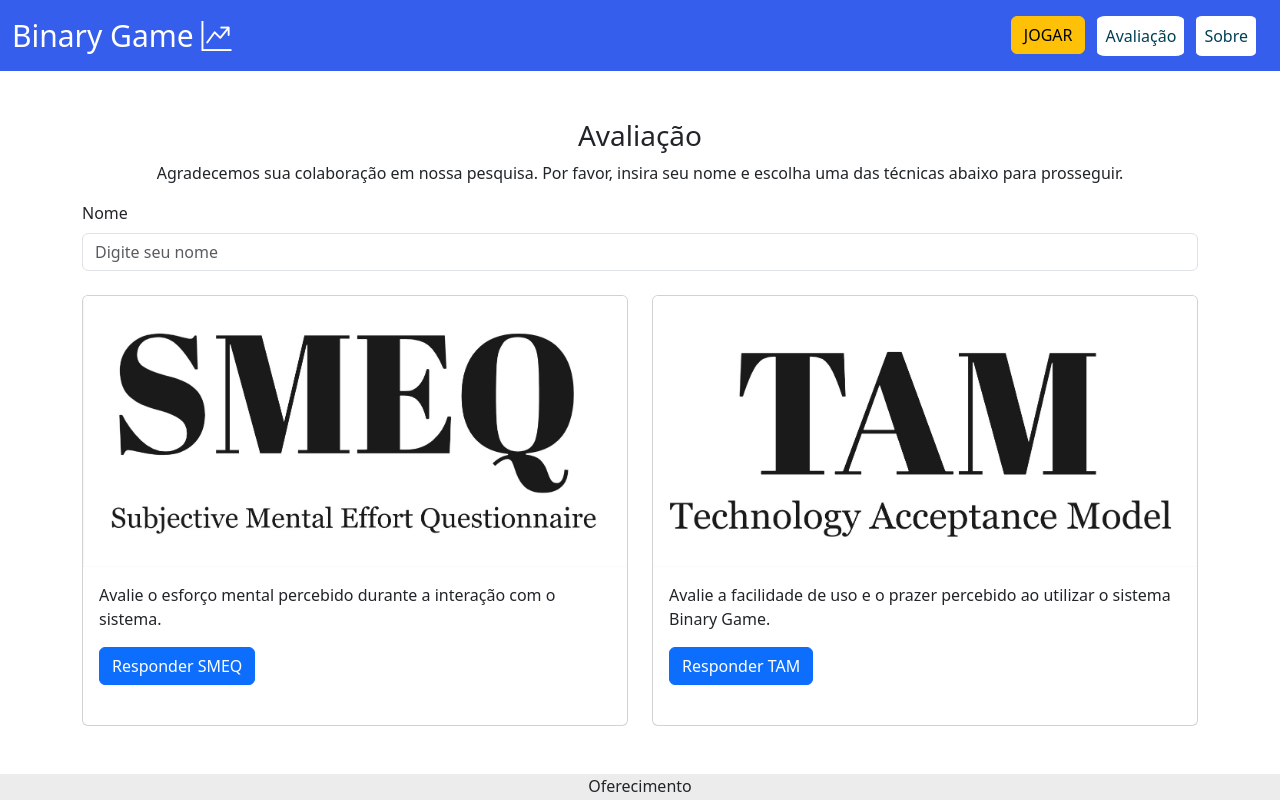
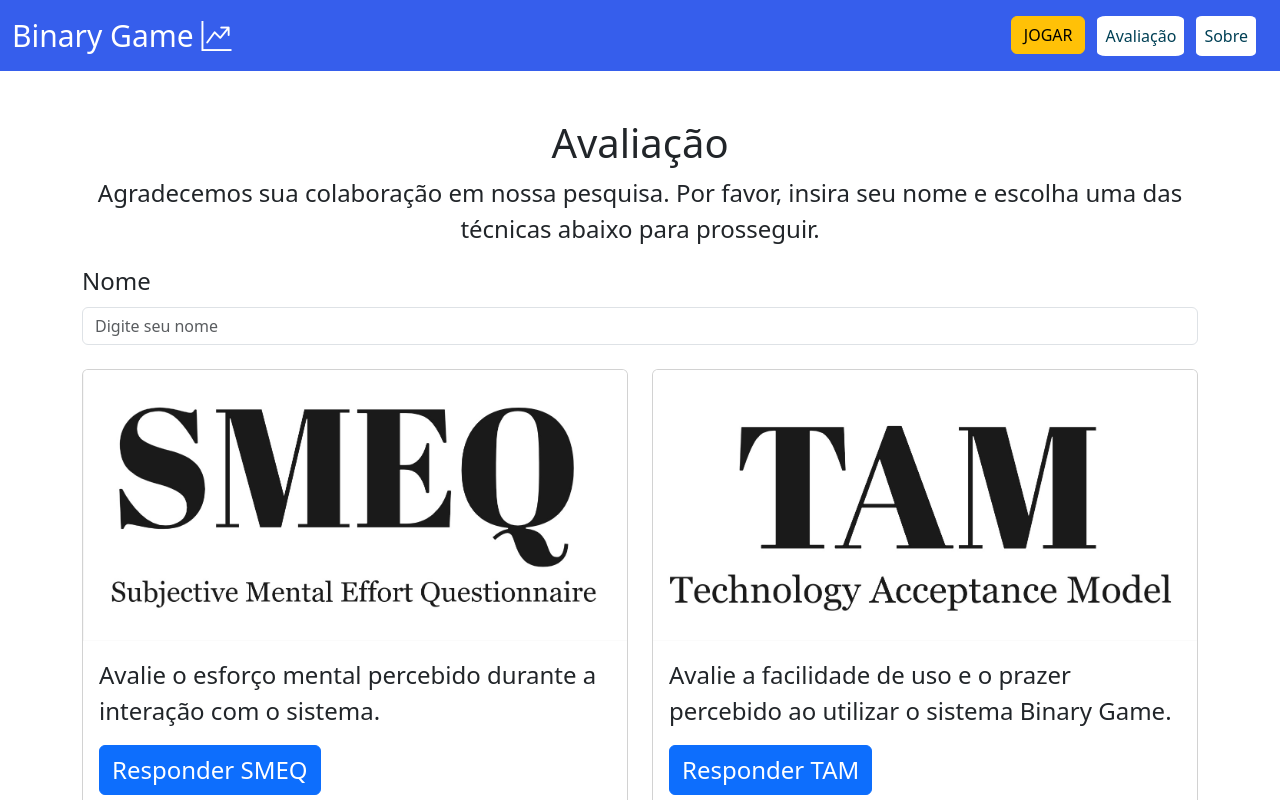
Before and after one commit to rodrigoscorrea/BinaryGame, a React (Create React App) app in the folder frontend/: page /avaliacao in a window 1280 px wide. Shown: the top 800 px of the page. Built offline with nearby package versions, Linux system fonts and the light colour scheme.

Commit message:
estilização do prototipo pronta para avaliação da Thais, 1 entrega antes do prototipo final

```diff
--- a/frontend/src/components/Avaliacao/Avaliacao.jsx
+++ b/frontend/src/components/Avaliacao/Avaliacao.jsx
@@ -94,13 +94,13 @@ function Avaliacao() {
 
   return (
     <Container className="my-5">
-      <h3 className="text-center">Avaliação</h3>
-      <p className="text-center">
+      <h3 className="text-center" style={{ fontSize: '2.5em' }}>Avaliação</h3>
+      <p className="text-center" style={{ fontSize: '1.5em' }}>
         Agradecemos sua colaboração em nossa pesquisa. Por favor, insira seu nome e escolha uma das técnicas abaixo para prosseguir.
       </p>
 
       <Form.Group className="mb-3">
-        <Form.Label>Nome</Form.Label>
+        <Form.Label style={{ fontSize: '1.5rem' }}>Nome</Form.Label>
         <Form.Control
           type="text"
           value={nomeParticipante}
@@ -115,10 +115,10 @@ function Avaliacao() {
           <Card className="mb-4 h-100">
             <Card.Img variant="top" src="smeqImage.jpg" alt="SMEQ" />
             <Card.Body>
-              <Card.Text>
+              <Card.Text style={{ fontSize: '1.5rem' }}>
                 Avalie o esforço mental percebido durante a interação com o sistema.
               </Card.Text>
-              <Button variant="primary" onClick={() => setShowSmeqModal(true)}>
+              <Button variant="primary" onClick={() => setShowSmeqModal(true)} style={{ fontSize: '1.5rem' }}>
                 Responder SMEQ
               </Button>
             </Card.Body>
@@ -130,10 +130,10 @@ function Avaliacao() {
           <Card className="mb-4 h-100">
             <Card.Img variant="top" src="tamImage.jpg" alt="TAM" />
             <Card.Body>
-              <Card.Text>
+              <Card.Text style={{ fontSize: '1.5rem' }}>
                 Avalie a facilidade de uso e o prazer percebido ao utilizar o sistema Binary Game.
               </Card.Text>
-              <Button variant="primary" onClick={() => setShowTamModal(true)}>
+              <Button variant="primary" onClick={() => setShowTamModal(true)} style={{ fontSize: '1.5rem' }}>
                 Responder TAM
               </Button>
             </Card.Body>
--- a/frontend/src/components/Game.jsx
+++ b/frontend/src/components/Game.jsx
@@ -102,8 +102,8 @@ function Game() {
     <div className="mt-3">
       <div className="mx-3">
         {/* Título e objetivo do jogo */}
-        <h3>Objetivo do jogo</h3>
-        <p>
+        <h3 style={{fontSize: "2em"}}>Objetivo do jogo</h3>
+        <p className="mt-4" style={{fontSize: "1.5em"}}>
           O objetivo do jogo é adivinhar a palavra secreta, convertendo as letras de uma palavra aleatória para o código binário correspondente.
           Cada letra tem seu próprio valor binário de 5 bits. Preencha os campos com as letras corretas para completar a palavra.
         </p>
@@ -113,7 +113,7 @@ function Game() {
 
         {/* Tabela de letras e números */}
         <div className="row justify-content-center">
-          <table className="table-bordered">
+          <table className="table-bordered" style={{fontSize: "1.5em"}}>
             <tbody>
               <tr style={{ backgroundColor: "rgba(255, 177, 12, 0.6)" }}>
                 <td>A</td><td>B</td><td>C</td><td>D</td><td>E</td><td>F</td><td>G</td><td>H</td><td>I</td><td>J</td><td>K</td><td>L</td><td>M</td>
@@ -145,7 +145,7 @@ function Game() {
                 <h5 className="modal-title" id="helpModalLabel">Ajuda para o Jogo</h5>
                 <button type="button" className="btn-close" data-bs-dismiss="modal" aria-label="Close"></button>
               </div>
-              <div className="modal-body">
+              <div className="modal-body" style={{fontSize: "1.25em"}}>
                 <h5>Como converter um número binário para decimal?</h5>
                 <p>
                   Imagine que o sistema binário é como um jogo de luzes, onde cada luz pode estar ligada ou desligada.
@@ -181,7 +181,7 @@ function Game() {
                       maxLength={1}
                       onChange={(e) => handleInputChange(index, e.target.value)}
                       value={respostaUsuario[index] || ""}
-                      style={{ width: "40px", textAlign: "center" }}
+                      style={{ width: "50px", textAlign: "center" }}
                     />
                   ))}
                 </div>
@@ -189,7 +189,7 @@ function Game() {
                 <div className="d-flex justify-content-around">
                   {palavraBinario.map((item, index) => (
                     <div key={index}>
-                      <p>{item.binario}</p>
+                      <p style={{fontSize: "1.5em"}}>{item.binario}</p>
                     </div>
                   ))}
                 </div>
@@ -207,21 +207,21 @@ function Game() {
 
         <div className="d-flex justify-content-center">
           {/* Próxima palavra*/}
-          <div className="mt-4">
-            <button className="btn btn-primary" onClick={carregarNovaPalavra}>
+          <div className="mt-4 mb-4">
+            <button className="btn btn-primary" onClick={carregarNovaPalavra} style={{fontSize: "1.5em"}}>
               Próxima palavra
             </button>
           </div>
 
           {/* Botão de cancelar tentativa */}
-          <div className="mt-4" style={{marginLeft: "15px"}}>
-            <button className="btn btn-danger" onClick={resetarTentativa}>Cancelar tentativa</button>
+          <div className="mt-4 mb-4" style={{marginLeft: "15px"}}>
+            <button className="btn btn-danger" onClick={resetarTentativa} style={{fontSize: "1.5em"}}>Cancelar tentativa</button>
           </div>
         </div>
 
 
         {/* Progresso das fases */}
-        <div className="d-flex justify-content-center mt-4">
+        <div className="d-flex justify-content-center mt-5 mb-5">
           {progressoFases.map((concluida, index) => (
             <div
               key={index}
--- a/frontend/src/components/LandingPage/LandingPage.css
+++ b/frontend/src/components/LandingPage/LandingPage.css
@@ -1,7 +1,7 @@
 .landing-page-container {
     position: relative;
     height: 100vh; /* Ocupa toda a altura da página */
-    background-image: url('../../../public/images.jpeg'); /* Use o caminho correto para sua imagem */
+    background-image: url('../../../public/11824.jpg'); /* Use o caminho correto para sua imagem */
     background-size: cover;
     background-position: center;
     display: flex;
--- a/frontend/src/components/LandingPage/LandingPage.jsx
+++ b/frontend/src/components/LandingPage/LandingPage.jsx
@@ -9,8 +9,8 @@ function LandingPage() {
                 {/* Explicação e cabeçalho */}
                 <div className="row">
                     <div className="col mt-5">
-                        <h1 className="display-4 text-light">Descubra o Mundo dos Números Binários!</h1>
-                        <p className="lead mt-3 text-light">
+                        <h1 className="display-4 text-light" style={{fontSize: "3em", fontWeight: "bold"}}>Descubra o Mundo dos Números Binários!</h1>
+                        <p className="lead mt-3 text-light" style={{fontSize: "1.5em",fontWeight: "bold"}}>
                             Explore, aprenda e divirta-se com o poder do sistema binário.
                             Você consegue converter números e resolver desafios? Vamos ver!
                         </p>
@@ -19,7 +19,7 @@ function LandingPage() {
 
                 {/* Link para mais informações */}
                 <div className="row">
-                    <div className="col mt-5">
+                    <div className="col mt-5" style={{fontSize: "1.5em",fontWeight: "bold"}}>
                         <p className="text-light">Curioso sobre o que são números binários?</p>
                     </div>
                 </div>
@@ -27,7 +27,7 @@ function LandingPage() {
                 {/* Botão de jogar */}
                 <div className="row">
                     <div className="col">
-                        <Link className="btn btn-warning btn-lg mt-4" to={"/game"}>
+                        <Link className="btn btn-warning btn-lg mt-4" to={"/game"} style={{fontSize: "1.5em",fontWeight: "bold"}}>
                             Jogue agora e aprenda brincando!
                         </Link>
                     </div>
```
Also changed, not shown: frontend/public/11824.jpg (added), frontend/public/images.jpeg (deleted).
